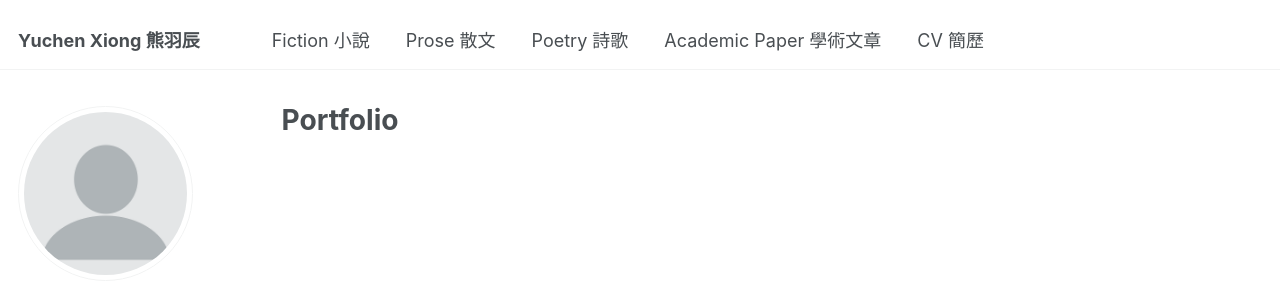
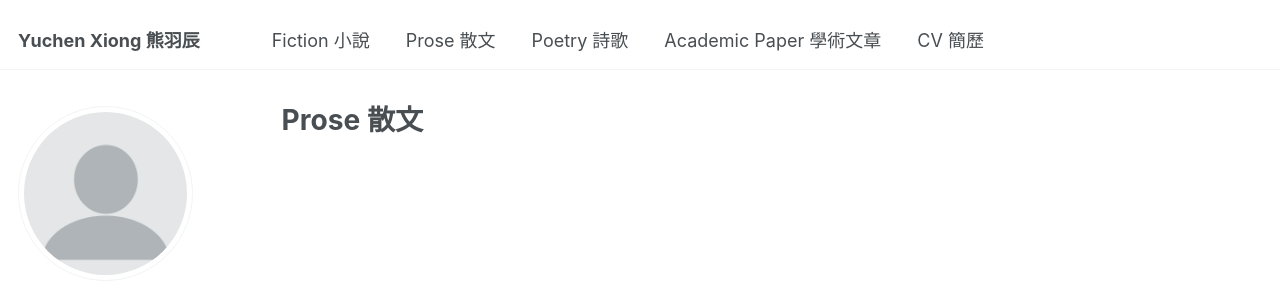
Before and after one commit to yuchen2402/yuchen2402.github.io, a Jekyll site: the page built from _pages/prose.html, in a window 1280 px wide. Shown: the top 290 px of the page. Built offline with Jekyll 4.4.1, drawn with Linux system fonts in a browser that asks for light colours; some web fonts are replaced.

Commit message:
Update and rename portfolio.html to prose.html

```diff
--- a/_pages/portfolio.html
+++ b/_pages/prose.html
@@ -1,7 +1,7 @@
 ---
 layout: archive
-title: "Portfolio"
-permalink: /portfolio/
+title: "Prose 散文"
+permalink: /prose/
 author_profile: true
 ---
 
```
